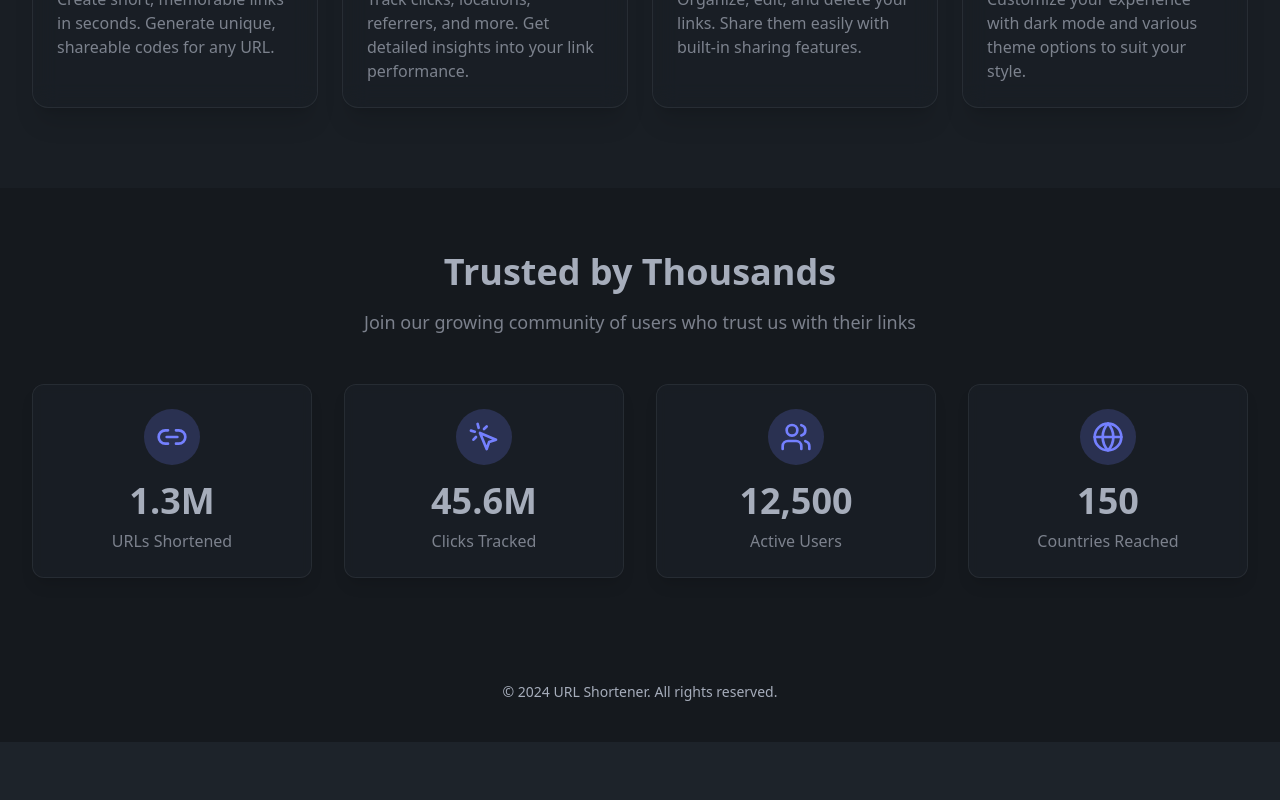
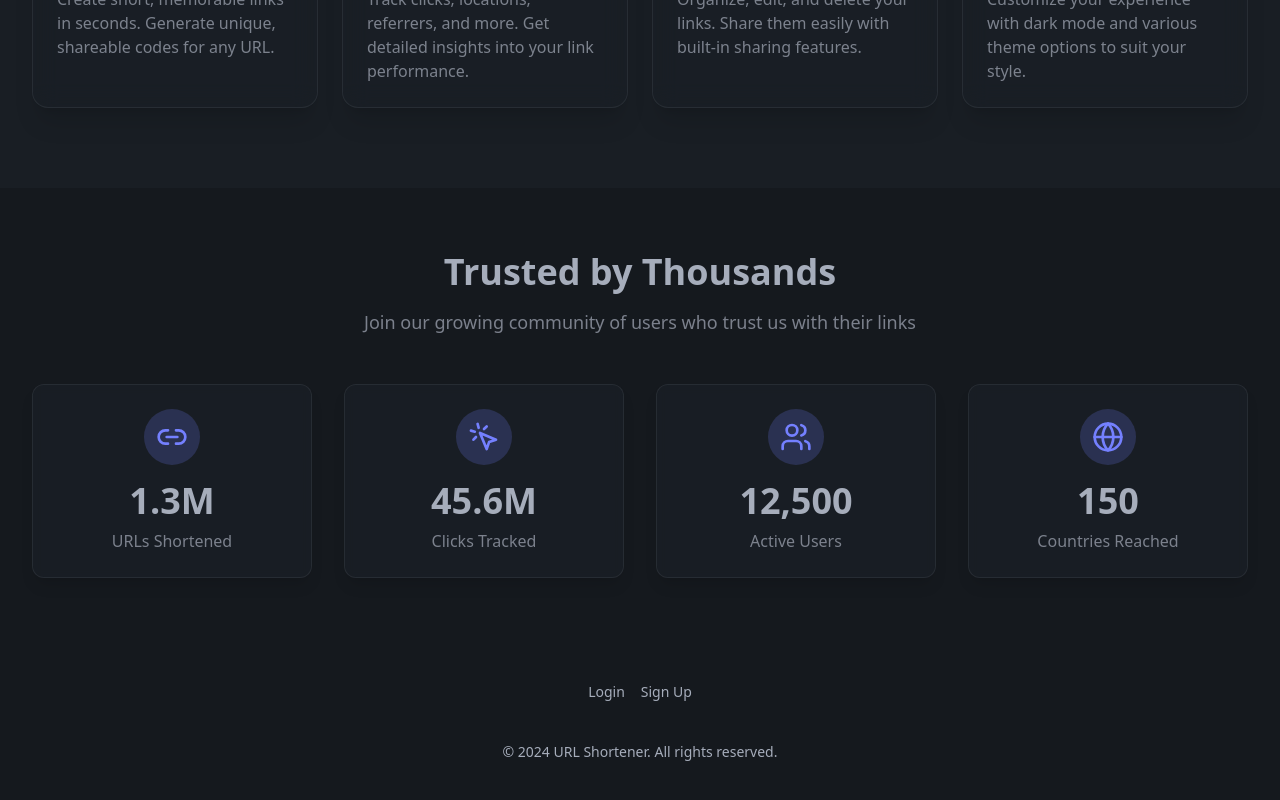
Before and after one commit to yetone/mirdb, a React (Vite) app in the folder frontend/: page / in a window 1280 px wide. Shown: the part 1282-2082 px from the top of the page. Before the commit the page ends 2024 px from the top, so only its background shows below. Built offline with nearby package versions, Linux system fonts and the light colour scheme; the HTML template or start-up script is replaced by a standard one.

Commit message:
feat(footer): add navigation links to footer section
- Add Login and Sign Up navigation links to footer for REQ-8 compliance
- Add data-testid attributes for footer section, nav, links, and copyright
- Include unit tests for footer presence, navigation links, and copyright

```diff
--- a/frontend/src/pages/Home.tsx
+++ b/frontend/src/pages/Home.tsx
@@ -59,10 +59,18 @@ export function Home() {
       <SocialProofSection />
 
       {/* Footer */}
-      <footer className="footer footer-center p-10 bg-base-300 text-base-content">
-        <div>
-          <p>© 2024 URL Shortener. All rights reserved.</p>
-        </div>
+      <footer data-testid="footer-section" className="footer footer-center p-10 bg-base-300 text-base-content">
+        <nav data-testid="footer-nav" className="grid grid-flow-col gap-4">
+          <Link to="/login" data-testid="footer-login-link" className="link link-hover">
+            Login
+          </Link>
+          <Link to="/register" data-testid="footer-register-link" className="link link-hover">
+            Sign Up
+          </Link>
+        </nav>
+        <aside>
+          <p data-testid="footer-copyright">© 2024 URL Shortener. All rights reserved.</p>
+        </aside>
       </footer>
     </div>
   )
```
Also changed, not shown: 1 other file (tests, documents, lock files or other folders).
